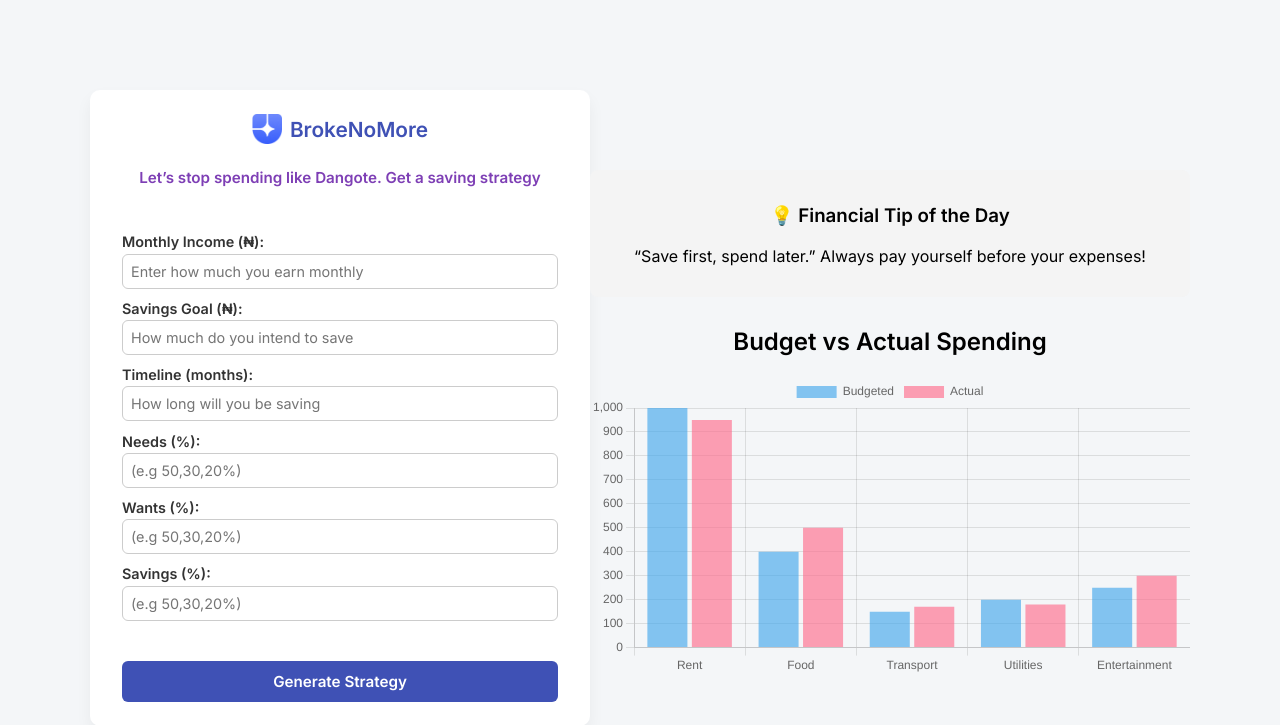
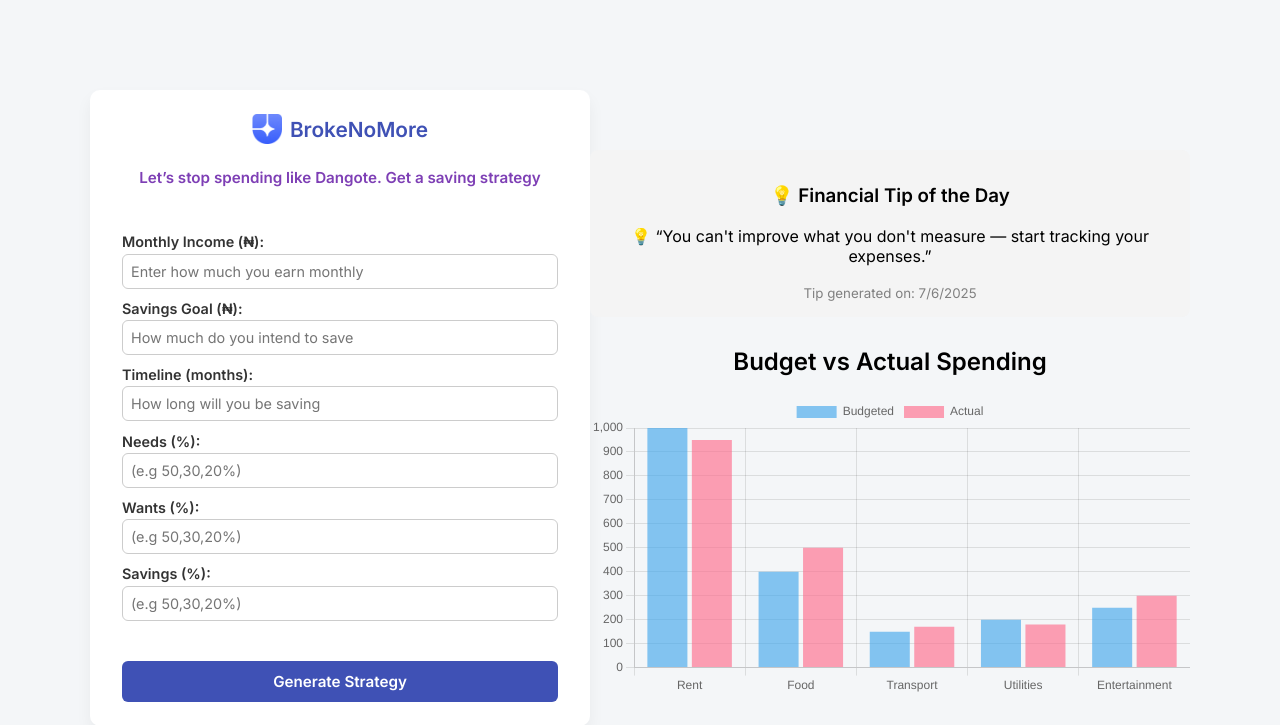
Before and after one commit to OkekeKachi/Personal-Finance-Expert-System, a Flask app: page / in a window 1280 px wide. Shown: the top 725 px of the page. Run offline with Flask 3, Linux system fonts and the light colour scheme.

Commit message:
Update index.html

```diff
--- a/templates/index.html
+++ b/templates/index.html
@@ -39,7 +39,6 @@
         <input type="text" placeholder="How long will you be saving" name="timeline" id="timeline" required
             onkeypress="return isNumberKey(event)">
 
-
         <label for="needs_pct">Needs (%):</label>
         <input type="text" placeholder="(e.g 50,30,20%)" name="needs_pct" id="needs_pct" min="0" max="100"
             onkeypress="return isNumberKey(event)">
@@ -57,13 +56,13 @@
         <input type="submit" value="Generate Strategy">
     </form>
 
-      <!-- ✅ Chart Section -->
-      <section style="margin-top: 30px; text-align: center;">
+    <!-- ✅ Chart Section -->
+    <section style="margin-top: 30px; text-align: center;">
 
-        <!-- ✅ Financial Tip of the Day (Now above the chart) -->
+        <!-- ✅ Financial Tip of the Day -->
         <div id="tipBox" style="margin: 0 auto 30px auto; padding: 15px; max-width: 600px; background-color: #f4f4f4; border-radius: 8px;">
             <h3>💡 Financial Tip of the Day</h3>
-            <p id="dailyTip">“Save first, spend later.” Always pay yourself before your expenses!</p>
+            <p id="dailyTip">Loading tip...</p>
             <small id="tipDate" style="color: gray;"></small>
         </div>
 
@@ -71,7 +70,7 @@
         <canvas id="budgetChart" width="600" height="300"></canvas>
     </section>
 
-    <!-- ✅ Bar Chart JS -->
+    <!-- ✅ Bar Chart Script -->
     <script>
         const ctx = document.getElementById('budgetChart').getContext('2d');
         const budgetChart = new Chart(ctx, {
@@ -102,6 +101,7 @@
         });
     </script>
 
+    <!-- ✅ Input Validation -->
     <script>
         function isNumberKey(evt) {
             const charCode = (evt.which) ? evt.which : evt.keyCode;
@@ -126,7 +126,6 @@
 
             const monthlySavingNeeded = goal / timeline;
 
-            // 1. Required fields check
             if (isNaN(income) || isNaN(goal) || isNaN(timeline)) {
                 e.preventDefault();
                 errorBox.style.display = 'block';
@@ -134,7 +133,6 @@
                 return;
             }
 
-            // 2. Unrealistic goal
             if (monthlySavingNeeded > income) {
                 e.preventDefault();
                 errorBox.style.display = 'block';
@@ -142,7 +140,6 @@
                 return;
             }
 
-            // 3. Percent check
             if ((needs || wants || savings) && totalPct !== 100) {
                 e.preventDefault();
                 errorBox.style.display = 'block';
@@ -152,5 +149,32 @@
         });
     </script>
 
+    <!-- ✅ Random Financial Tip Script -->
+    <script>
+        document.addEventListener('DOMContentLoaded', function () {
+            const tips = [
+                "💡 “Save first, spend later.” Always pay yourself before your expenses!",
+                "💡 “Do not save what is left after spending, but spend what is left after saving.” – Warren Buffett",
+                "💡 “A budget is telling your money where to go instead of wondering where it went.” – Dave Ramsey",
+                "💡 “Beware of little expenses; a small leak will sink a great ship.” – Benjamin Franklin",
+                "💡 “The more you learn to live without, the more you’ll enjoy what you have.”",
+                "💡 “Cutting costs is often better than increasing income.”",
+                "💡 “Your future is created by what you do today, not tomorrow.”",
+                "💡 “Money looks better in your bank account than on your feet.”",
+                "💡 “Track your spending like your life depends on it — because your future might.”",
+                "💡 “You can't improve what you don't measure — start tracking your expenses.”"
+            ];
+
+            const tipElement = document.getElementById('dailyTip');
+            const dateElement = document.getElementById('tipDate');
+
+            if (tipElement && dateElement) {
+                const randomIndex = Math.floor(Math.random() * tips.length);
+                tipElement.textContent = tips[randomIndex];
+                dateElement.textContent = "Tip generated on: " + new Date().toLocaleDateString();
+            }
+        });
+    </script>
+
 </body>
 </html>
```
